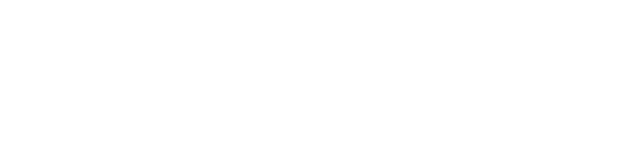
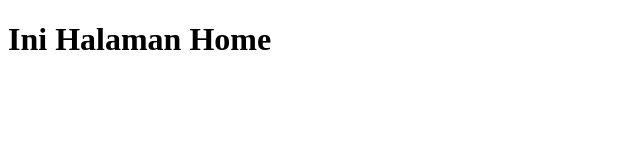
Before and after one commit to mdeaupu/Tugas-4-Github, a plain HTML site: page index.html in a window 1280 px wide. Shown: the whole page, without its empty margins (0-640 px from the left). Drawn offline with Linux system fonts and the light colour scheme.

Commit message:
menjadikan index.html sebagai halaman home

```diff
--- a/index.html
+++ b/index.html
@@ -3,7 +3,9 @@
   <head>
     <meta charset="UTF-8" />
     <meta name="viewport" content="width=device-width, initial-scale=1.0" />
-    <title>Document</title>
+    <title>Home</title>
   </head>
-  <body></body>
+  <body>
+    <h1>Ini Halaman Home</h1>
+  </body>
 </html>
```
